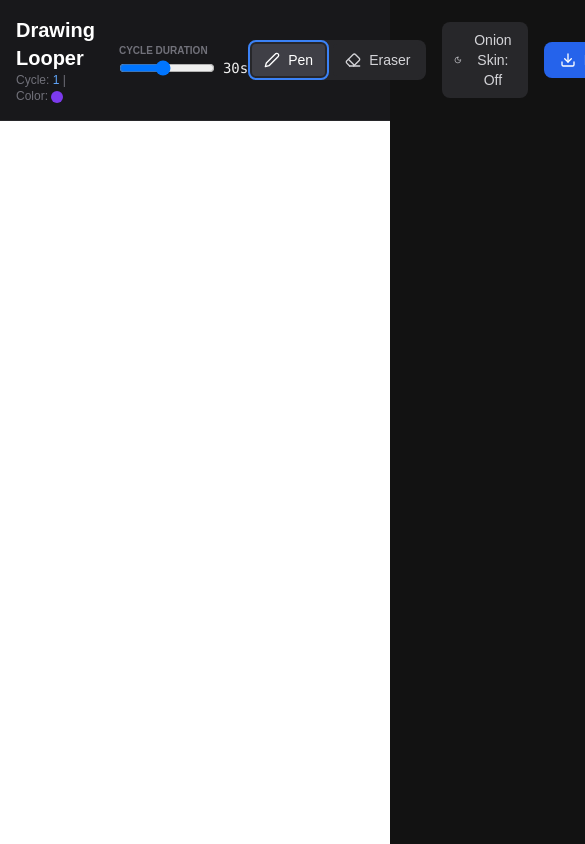
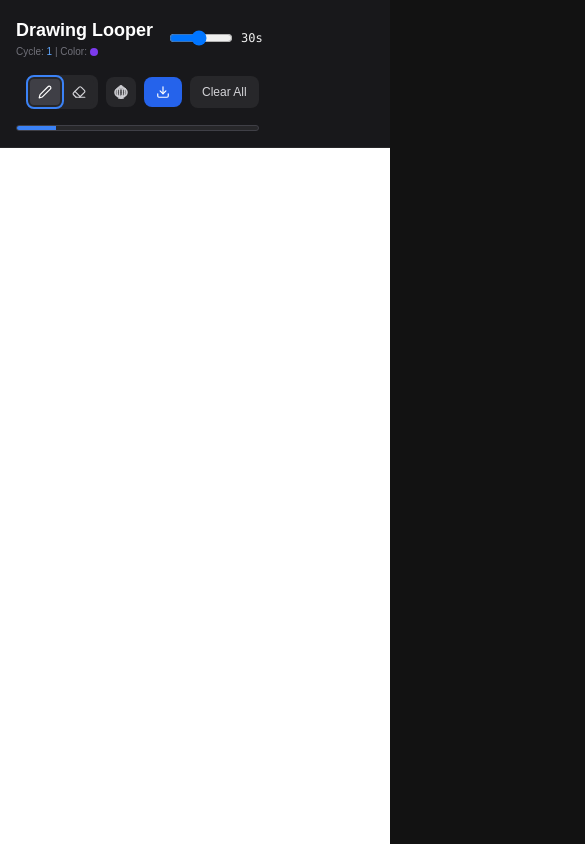
Before and after one commit to S-poony/LoopDraw, a plain HTML site: page index.html in a window 390 px wide. Shown: the top 844 px of the page, 585 px wide, since content can reach past the window. Drawn offline with nearby package versions, Linux system fonts and the light colour scheme.

Commit message:
responsive ui

```diff
--- a/index.html
+++ b/index.html
@@ -12,76 +12,113 @@
 <body class="flex flex-col h-screen">
 
     <!-- Interface -->
-    <div class="p-4 bg-zinc-900 border-b border-zinc-800 flex items-center justify-between z-20">
-        <div class="flex items-center gap-6">
-            <div>
-                <h1 class="font-bold text-xl text-white">Drawing Looper</h1>
-                <p class="text-xs text-zinc-500">Cycle: <span id="cycleCount" class="text-blue-400">1</span> | Color:
-                    <span id="currentColorBox" class="inline-block w-3 h-3 rounded-full align-middle"></span>
+    <div class="p-4 bg-zinc-900 border-b border-zinc-800 flex flex-wrap items-center justify-between gap-4 z-20">
+        <div class="flex items-center gap-4 sm:gap-6">
+            <div class="flex-shrink-0">
+                <h1 class="font-bold text-lg sm:text-xl text-white">Drawing Looper</h1>
+                <p class="text-[10px] text-zinc-500">Cycle: <span id="cycleCount" class="text-blue-400">1</span> |
+                    Color:
+                    <span id="currentColorBox" class="inline-block w-2 h-2 rounded-full align-middle"></span>
                 </p>
             </div>
 
             <div class="flex flex-col">
-                <label class="text-[10px] uppercase text-zinc-500 font-bold">Cycle Duration</label>
+                <label class="text-[9px] uppercase text-zinc-500 font-bold hidden xs:block">Cycle Duration</label>
                 <div class="flex items-center gap-2">
-                    <input type="range" id="durationSlider" min="5" max="60" value="30" class="w-24">
-                    <span id="durationVal" class="text-sm font-mono">30s</span>
+                    <input type="range" id="durationSlider" min="5" max="60" value="30" class="w-16 sm:w-24">
+                    <span id="durationVal" class="text-xs sm:text-sm font-mono">30s</span>
                 </div>
             </div>
         </div>
 
-        <div class="flex items-center gap-4">
+        <div class="flex items-center gap-2 sm:gap-4 flex-wrap justify-end">
             <!-- Tools -->
-            <div class="flex items-center gap-2 bg-zinc-800 rounded-lg p-1">
+            <div class="flex items-center gap-1 bg-zinc-800 rounded-lg p-1">
                 <button id="penBtn"
-                    class="tool-btn active bg-zinc-700 hover:bg-zinc-600 text-white px-3 py-1.5 rounded text-sm flex items-center gap-2">
-                    <svg xmlns="http://www.w3.org/2000/svg" width="16" height="16" viewBox="0 0 24 24" fill="none"
+                    class="tool-btn active bg-zinc-700 hover:bg-zinc-600 text-white px-2 sm:px-3 py-1.5 rounded text-xs sm:text-sm flex items-center gap-2">
+                    <svg xmlns="http://www.w3.org/2000/svg" width="14" height="14" viewBox="0 0 24 24" fill="none"
                         stroke="currentColor" stroke-width="2" stroke-linecap="round" stroke-linejoin="round">
                         <path d="M17 3a2.85 2.83 0 1 1 4 4L7.5 20.5 2 22l1.5-5.5Z" />
                     </svg>
-                    Pen
+                    <span class="hidden xs:inline">Pen</span>
                 </button>
                 <button id="eraserBtn"
-                    class="tool-btn bg-zinc-800 hover:bg-zinc-700 text-zinc-300 hover:text-white px-3 py-1.5 rounded text-sm flex items-center gap-2">
-                    <svg xmlns="http://www.w3.org/2000/svg" width="16" height="16" viewBox="0 0 24 24" fill="none"
+                    class="tool-btn bg-zinc-800 hover:bg-zinc-700 text-zinc-300 hover:text-white px-2 sm:px-3 py-1.5 rounded text-xs sm:text-sm flex items-center gap-2">
+                    <svg xmlns="http://www.w3.org/2000/svg" width="14" height="14" viewBox="0 0 24 24" fill="none"
                         stroke="currentColor" stroke-width="2" stroke-linecap="round" stroke-linejoin="round">
                         <path
                             d="m7 21-4.3-4.3c-1-1-1-2.5 0-3.4l9.6-9.6c1-1 2.5-1 3.4 0l5.6 5.6c1 1 1 2.5 0 3.4L13 21" />
                         <path d="M22 21H7" />
                         <path d="m5 11 9 9" />
                     </svg>
-                    Eraser
+                    <span class="hidden xs:inline">Eraser</span>
                 </button>
             </div>
 
             <!-- Onion Skin Toggle -->
             <button id="onionBtn"
-                class="bg-zinc-800 hover:bg-zinc-700 text-zinc-300 hover:text-white px-3 py-2 rounded-lg text-sm transition-colors flex items-center gap-2">
-                <svg xmlns="http://www.w3.org/2000/svg" width="16" height="16" viewBox="0 0 24 24" fill="none"
-                    stroke="currentColor" stroke-width="2" stroke-linecap="round" stroke-linejoin="round">
-                    <path
-                        d="M12 3a9 9 0 1 0 9 9c0-.46-.04-.92-.1-1.36a5.389 5.389 0 0 1-4.4 2.26 5.403 5.403 0 0 1-3.14-9.8c-.61-.13-1.24-.2-1.36-.1z" />
+                class="bg-zinc-800 hover:bg-zinc-700 text-zinc-300 hover:text-white px-2 sm:px-3 py-2 rounded-lg text-xs sm:text-sm transition-colors flex items-center gap-2">
+                <svg xmlns="http://www.w3.org/2000/svg" width="14" height="14" viewBox="0 0 512 512" fill="none"
+                    stroke="currentColor" stroke-width="32" stroke-linecap="round" stroke-linejoin="round">
+                    <path fill="currentColor" d="M417.462,129.404c-5.354-4.572-12.936-10.452-21.911-17.273c-13.429-10.21-29.843-22.404-45.065-34.106
+		c-15.186-11.657-29.295-22.962-37.399-30.636c-11.742-11.092-22.709-21.853-31.217-29.99c-4.267-4.072-7.891-7.467-10.908-10.099
+		c-1.532-1.322-2.87-2.44-4.399-3.543c-0.79-0.559-1.599-1.117-2.859-1.786c-0.644-0.338-1.404-0.705-2.529-1.095
+		c-1.142-0.368-2.638-0.846-5.178-0.875c-2.481,0.022-4.006,0.492-5.157,0.868c-2.176,0.771-3.16,1.44-4.094,2.013
+		c-1.642,1.073-2.745,1.992-4.006,3.058c-2.142,1.838-4.494,4.05-7.27,6.718c-8.254,7.96-20.107,19.978-33.459,32.584v-0.008
+		c-5.509,5.204-13.837,12.15-23.363,19.677c-14.315,11.327-31.393,24.094-46.8,35.642c-7.707,5.784-14.998,11.261-21.368,16.149
+		c-6.376,4.896-11.79,9.151-15.943,12.702c-41.673,35.51-68.134,85.5-68.116,140.958c-0.019,55.452,26.443,105.449,68.12,140.959
+		l-0.004-0.008c26.88,22.941,60.174,40.045,97.228,49.344l-17.63,17.023c-4.484,4.329-4.609,11.481-0.28,15.965
+		c4.333,4.484,11.478,4.608,15.965,0.279l28.99-27.991c2.889,0.404,5.799,0.75,8.725,1.059l-7.909,30.916
+		c-1.546,6.042,2.099,12.194,8.141,13.738c6.038,1.544,12.19-2.094,13.734-8.137l8.971-35.061c1.841,0.037,3.672,0.118,5.524,0.118
+		c1.852,0,3.682-0.081,5.523-0.118l8.971,35.061c1.544,6.043,7.696,9.681,13.734,8.137c6.042-1.544,9.688-7.696,8.141-13.738
+		l-7.909-30.916c2.926-0.31,5.836-0.655,8.725-1.059l28.99,27.991c4.487,4.329,11.632,4.204,15.965-0.279
+		c4.33-4.484,4.205-11.636-0.279-15.965l-17.63-17.023c37.058-9.291,70.347-26.396,97.235-49.336
+		c41.673-35.51,68.134-85.507,68.116-140.959C485.596,214.903,459.135,164.913,417.462,129.404z M125.538,398.192l-11.452-9.776
+		c-35.972-30.776-57.538-72.372-57.556-118.055c0.018-45.696,21.584-87.278,57.56-118.069c4.513-3.859,12.162-9.798,21.232-16.67
+		c8.266-6.263,17.788-13.378,27.535-20.698c-0.36,0.412-0.768,0.874-1.121,1.279c-6.112,7.012-11.286,13.069-14.903,17.736
+		c-27.332,35.356-43.867,83.479-43.885,136.423c0.018,52.931,16.553,101.068,43.885,136.416c2.077,2.682,4.337,5.145,6.538,7.674
+		c-14.396-7.306-27.604-16.053-39.281-26.035L125.538,398.192z M206.23,429.21c-15.439-8.438-29.567-20.779-41.54-36.252
+		c-23.977-30.937-39.181-74.386-39.162-122.597c-0.019-48.218,15.185-91.659,39.162-122.604c3.014-3.904,8.064-9.835,14.062-16.707
+		c9.015-10.342,20.239-22.904,30.765-35.098c6.711-7.777,13.01-15.289,18.464-22.176c-2.371,7.453-5.028,15.502-7.659,23.374
+		c-5.388,16.134-10.628,31.467-13.297,40.508c-10.169,34.605-16.244,81.207-16.262,132.703c0.018,51.49,6.093,98.092,16.262,132.697
+		c3.664,12.393,7.843,23.183,12.661,32.342C215.106,433.643,210.611,431.6,206.23,429.21z M283.307,396.678
+		c-4.631,15.818-10.187,28.299-15.58,35.987c-1.638,2.367-3.237,4.204-4.711,5.645c-2.334,0.066-4.664,0.147-7.02,0.147
+		c-2.364,0-4.704-0.081-7.05-0.147c-2.653-2.616-5.751-6.718-8.739-12.29c-4.072-7.498-8.034-17.48-11.522-29.343
+		c-9.353-31.68-15.362-76.665-15.344-126.317c-0.019-49.658,5.991-94.636,15.344-126.323c2.381-8.1,7.655-23.588,13.05-39.736
+		c5.414-16.215,10.97-33.143,14.19-45.212c0.026-0.088,0.047-0.176,0.07-0.265c0.026,0.089,0.047,0.177,0.073,0.272
+		c3.216,12.062,8.773,28.99,14.183,45.204c5.399,16.149,10.673,31.637,13.054,39.736c9.353,31.688,15.362,76.665,15.344,126.323
+		C298.669,320.013,292.659,364.998,283.307,396.678z M305.762,429.21c-4.374,2.389-8.861,4.425-13.429,6.174
+		c4.792-9.144,8.985-19.948,12.635-32.327c10.169-34.605,16.244-81.207,16.262-132.697c-0.018-51.496-6.093-98.098-16.262-132.703
+		c-2.668-9.041-7.909-24.374-13.297-40.508c-2.624-7.85-5.27-15.869-7.637-23.307c8.302,10.481,18.769,22.558,29.092,34.333
+		c7.112,8.1,14.105,15.98,20.114,22.875c5.998,6.872,11.048,12.804,14.065,16.707c23.974,30.945,39.178,74.386,39.159,122.604
+		c0.019,48.212-15.185,91.66-39.159,122.597C335.329,408.431,321.201,420.772,305.762,429.21z M397.913,388.416
+		c-11.679,9.982-24.892,18.736-39.291,26.043c2.205-2.536,4.462-4.999,6.542-7.681c27.328-35.348,43.863-83.486,43.881-136.416
+		c-0.018-52.944-16.553-101.067-43.881-136.423c-3.62-4.667-8.795-10.724-14.907-17.736c-0.441-0.5-0.933-1.066-1.382-1.573
+		c4.851,3.66,9.67,7.292,14.3,10.776c14.884,11.195,28.137,21.242,34.734,26.887c35.977,30.791,57.543,72.372,57.561,118.069
+		C455.453,316.044,433.886,357.64,397.913,388.416z" />
                 </svg>
-                <span id="onionText">Onion Skin: Off</span>
+                <span id="onionText" class="hidden xs:inline">Onion Skin: Off</span>
             </button>
 
             <!-- Export -->
             <button id="exportBtn"
-                class="bg-blue-600 hover:bg-blue-500 text-white px-4 py-2 rounded-lg text-sm transition-colors flex items-center gap-2">
-                <svg xmlns="http://www.w3.org/2000/svg" width="16" height="16" viewBox="0 0 24 24" fill="none"
+                class="bg-blue-600 hover:bg-blue-500 text-white px-3 sm:px-4 py-2 rounded-lg text-xs sm:text-sm transition-colors flex items-center gap-2">
+                <svg xmlns="http://www.w3.org/2000/svg" width="14" height="14" viewBox="0 0 24 24" fill="none"
                     stroke="currentColor" stroke-width="2" stroke-linecap="round" stroke-linejoin="round">
                     <path d="M21 15v4a2 2 0 0 1-2 2H5a2 2 0 0 1-2-2v-4" />
                     <polyline points="7 10 12 15 17 10" />
                     <line x1="12" y1="15" x2="12" y2="3" />
                 </svg>
-                Export
+                <span class="hidden sm:inline">Export</span>
             </button>
 
             <button id="clearBtn"
-                class="bg-zinc-800 hover:bg-red-900 text-zinc-300 hover:text-white px-4 py-2 rounded-lg text-sm transition-colors">Clear
+                class="bg-zinc-800 hover:bg-red-900 text-zinc-300 hover:text-white px-3 sm:px-4 py-2 rounded-lg text-xs sm:text-sm transition-colors">Clear
                 All</button>
-            <div class="flex flex-col items-end">
-                <div class="w-48 h-3 bg-zinc-800 rounded-full overflow-hidden border border-zinc-700">
+
+            <div class="w-full sm:w-auto mt-2 sm:mt-0">
+                <div
+                    class="w-full sm:w-32 md:w-48 h-1.5 sm:h-2 bg-zinc-800 rounded-full overflow-hidden border border-zinc-700">
                     <div id="progressBar" class="h-full bg-blue-500 w-0 transition-all duration-100"></div>
                 </div>
             </div>
--- a/style.css
+++ b/style.css
@@ -5,6 +5,7 @@ body {
     margin: 0;
     overflow: hidden;
     font-family: sans-serif;
+    overscroll-behavior: none;
 }
 
 canvas {
@@ -44,3 +45,35 @@ canvas {
     transform: scale(0.95);
     opacity: 0;
 }
+
+/* Responsive Adjustments */
+@media (max-width: 640px) {
+    .p-4 {
+        padding: 0.75rem;
+    }
+
+    #exportModal .p-6 {
+        padding: 1.25rem;
+    }
+}
+
+/* Custom breakpoints for Tailwind */
+@media (min-width: 475px) {
+    .xs\:block {
+        display: block !important;
+    }
+
+    .xs\:inline {
+        display: inline !important;
+    }
+}
+
+@media (max-width: 474px) {
+    .xs\:block {
+        display: none !important;
+    }
+
+    .xs\:inline {
+        display: none !important;
+    }
+}
```
Also changed, not shown: onion-illustration-1-svgrepo-com.svg (added).
